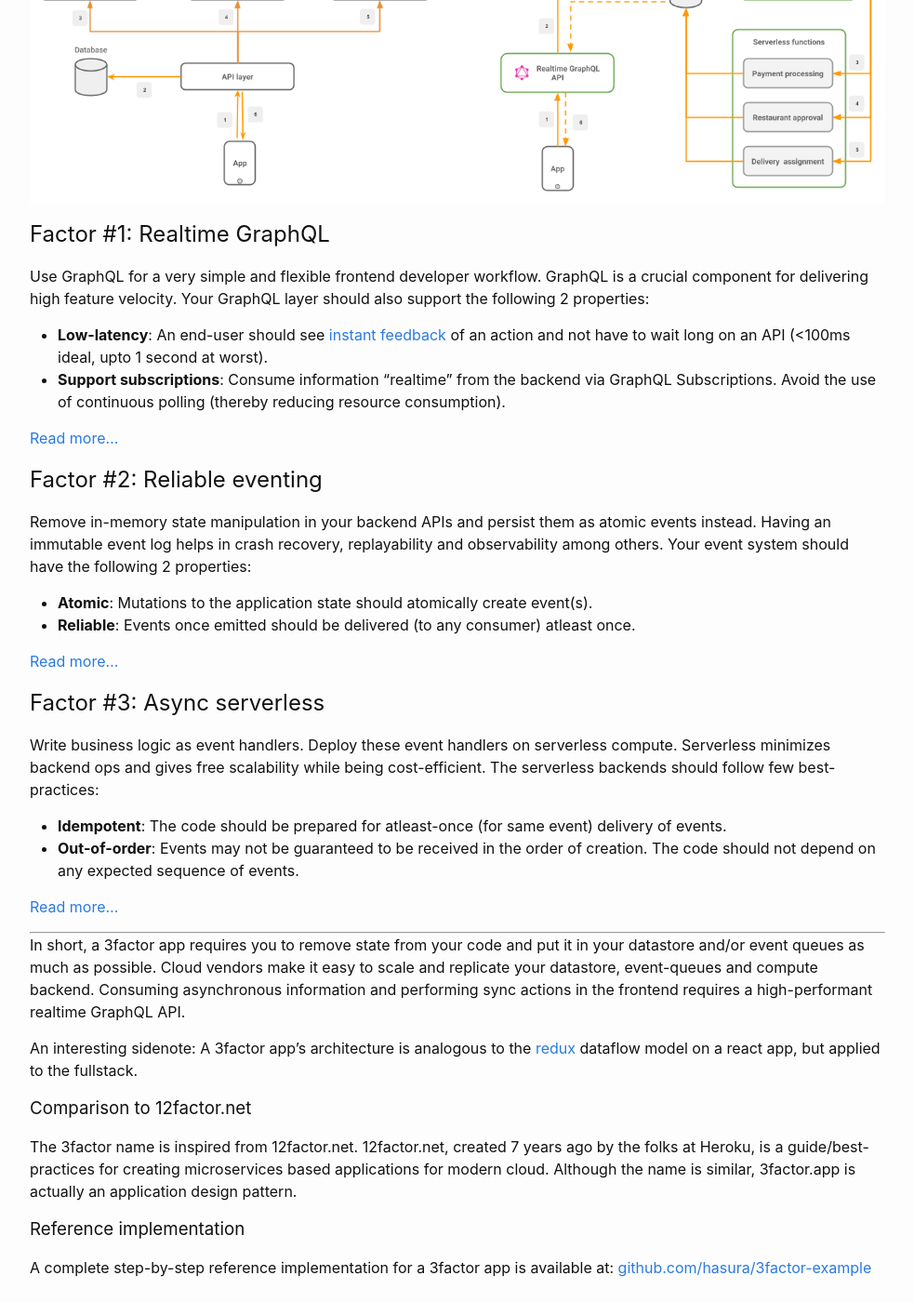
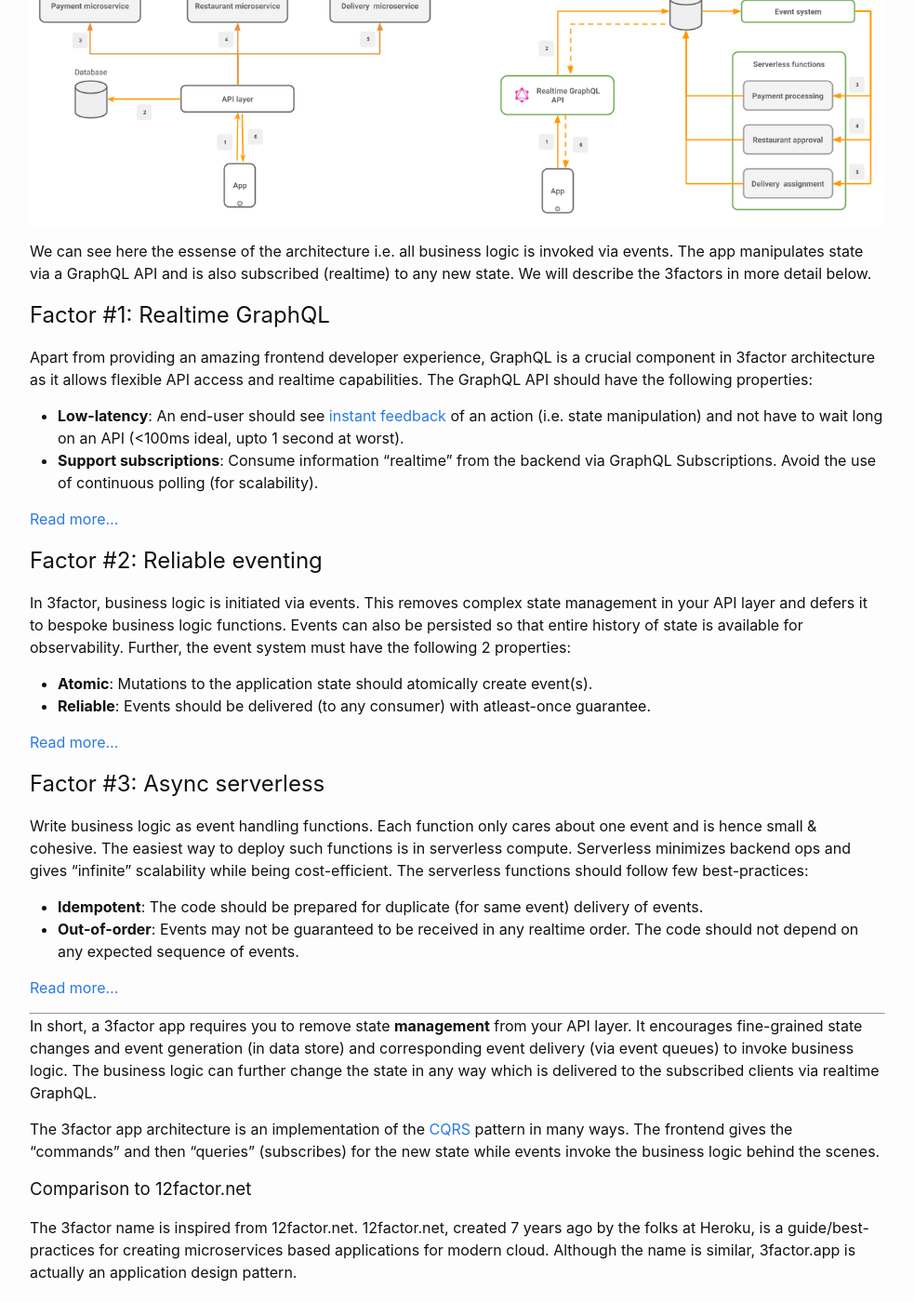
Before and after one commit to hasura/3factor, a Jekyll site: the page built from README.md, in a window 1280 px wide and 1400 px high, scrolled down 478 px. Shown: the whole window at 93% size, without its empty margins (148-1131 px from the left). Built offline with Jekyll 4.4.1, drawn with Linux system fonts in a browser that asks for light colours; our own code applies the rules of GitHub Pages for plain Markdown files; some of the changed text lies outside the part shown.

Commit message:
refactor content (#14)
Make things clearer :)

```diff
--- a/README.md
+++ b/README.md
@@ -1,6 +1,6 @@
 # 3factor app
 
-3factor app is an architecture pattern for modern full-stack apps. Today, it is possible to build apps that have high feature velocity and scalability from the get go. [Jump](https://github.com/hasura/3factor-example) to reference implementation.
+3factor app is an architecture pattern for modern full-stack apps. 3factor enables building apps that are robust and scalable from the get go by using modern API architectures along with the power of Cloud. [Jump](https://github.com/hasura/3factor-example) to reference implementation.
 
 [We](https://hasura.io) propose an architecture pattern which is composed of 3 factors:
 
@@ -8,54 +8,48 @@
 2. [Reliable eventing](reliable-eventing.md)
 3. [Async serverless](async-serverless.md)
 
-Consider a traditional food ordering application which moves to a 3factor architecture:
+Consider a food ordering application built in traditional way vs 3factor way:
 
 ![3 factor architecture](./3factor-migration.png)
+
+We can see here the essense of the architecture i.e. all business logic is invoked via events. The app manipulates state via a GraphQL API and is also subscribed (realtime) to any new state. We will describe the 3factors in more detail below.
 
 
 ## Factor #1: Realtime GraphQL
 
-Use GraphQL for a very simple and flexible frontend developer workflow. GraphQL is a crucial component for delivering high feature velocity. Your GraphQL layer should also support the following 2 properties:
+Apart from providing an amazing frontend developer experience, GraphQL is a crucial component in 3factor architecture as it allows flexible API access and realtime capabilities. The GraphQL API should have the following properties:
 
 - **Low-latency**: An end-user should see [instant
-  feedback](https://stackoverflow.com/a/164290/3364697) of an action and not
+  feedback](https://stackoverflow.com/a/164290/3364697) of an action (i.e. state manipulation) and not
   have to wait long on an API (<100ms ideal, upto 1 second at worst).
 - **Support subscriptions**: Consume information "realtime" from the backend via GraphQL Subscriptions.
-  Avoid the use of continuous polling (thereby reducing resource consumption).
+  Avoid the use of continuous polling (for scalability).
 
 [Read more...](realtime-graphql.md)
 
 ## Factor #2: Reliable eventing
 
-Remove in-memory state manipulation in your backend APIs and persist them as atomic events instead.
-Having an immutable event log helps in crash recovery, replayability and observability among others.
-Your event system should have the following 2 properties:
+In 3factor, business logic is initiated via events. This removes complex state management in your API layer and defers it to bespoke business logic functions. Events can also be persisted so that entire history of state is available for observability. Further, the event system must have the following 2 properties:
 
 - **Atomic**: Mutations to the application state should atomically create event(s).
-- **Reliable**: Events once emitted should be delivered (to any consumer) atleast once.
+- **Reliable**: Events should be delivered (to any consumer) with atleast-once guarantee.
 
 [Read more...](reliable-eventing.md)
 
 ## Factor #3: Async serverless
 
-Write business logic as event handlers. Deploy these event handlers on serverless compute.
-Serverless minimizes backend ops and gives free scalability while being cost-efficient.
-The serverless backends should follow few best-practices:
+Write business logic as event handling functions. Each function only cares about one event and is hence small & cohesive. The easiest way to deploy such functions is in serverless compute. Serverless minimizes backend ops and gives "infinite" scalability while being cost-efficient. The serverless functions should follow few best-practices:
 
-- **Idempotent**: The code should be prepared for atleast-once (for same event) delivery of events.
-- **Out-of-order**: Events may not be guaranteed to be received in the order of creation. The code should not depend on any expected sequence of events.
+- **Idempotent**: The code should be prepared for duplicate (for same event) delivery of events.
+- **Out-of-order**: Events may not be guaranteed to be received in any realtime order. The code should not depend on any expected sequence of events.
 
 [Read more...](async-serverless.md)
 
 ---------------------------------------------------------
 
-In short, a 3factor app requires you to remove state from your code and put it in your
-datastore and/or event queues as much as possible. Cloud vendors make it easy to scale and replicate
-your datastore, event-queues and compute backend. Consuming asynchronous information and performing sync actions in the frontend
-requires a high-performant realtime GraphQL API.
+In short, a 3factor app requires you to remove state **management** from your API layer. It encourages fine-grained state changes and event generation (in data store) and corresponding event delivery (via event queues) to invoke business logic. The business logic can further change the state in any way which is delivered to the subscribed clients via realtime GraphQL.
 
-An interesting sidenote: A 3factor app's architecture is analogous to the [redux](https://redux.js.org/) dataflow
-model on a react app, but applied to the fullstack.
+The 3factor app architecture is an implementation of the [CQRS](https://martinfowler.com/bliki/CQRS.html) pattern in many ways. The frontend gives the "commands" and then "queries" (subscribes) for the new state while events invoke the business logic behind the scenes.
 
 ### Comparison to 12factor.net
 The 3factor name is inspired from 12factor.net. 12factor.net, created 7 years ago by the folks at Heroku, is a guide/best-practices for creating microservices based applications for modern cloud. Although the name is similar, 3factor.app is actually an application design pattern.
```
Also changed, not shown: async-serverless.md (+4 -4 lines), realtime-graphql.md (+4 -5 lines), reliable-eventing.md (+8 -8 lines).
